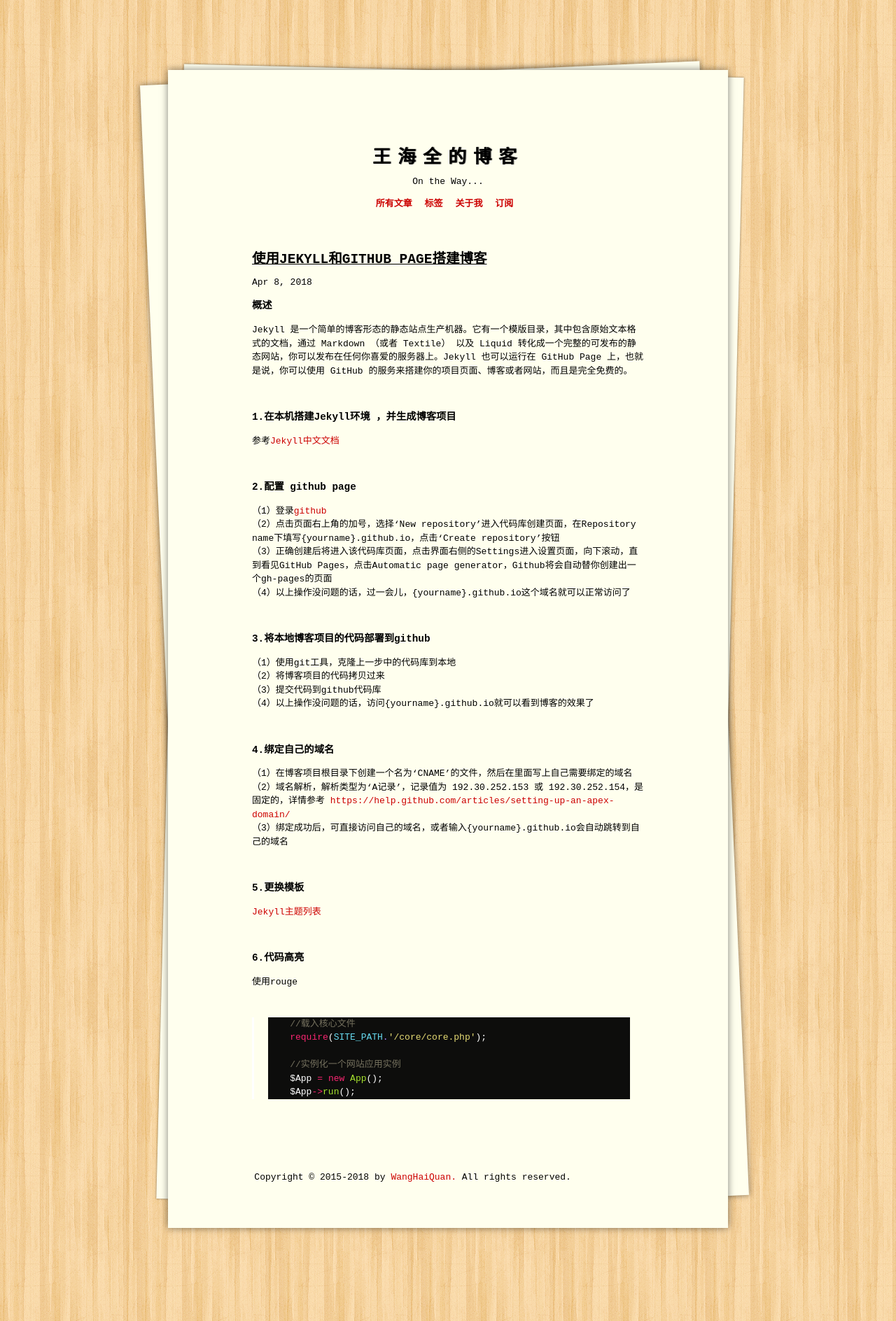
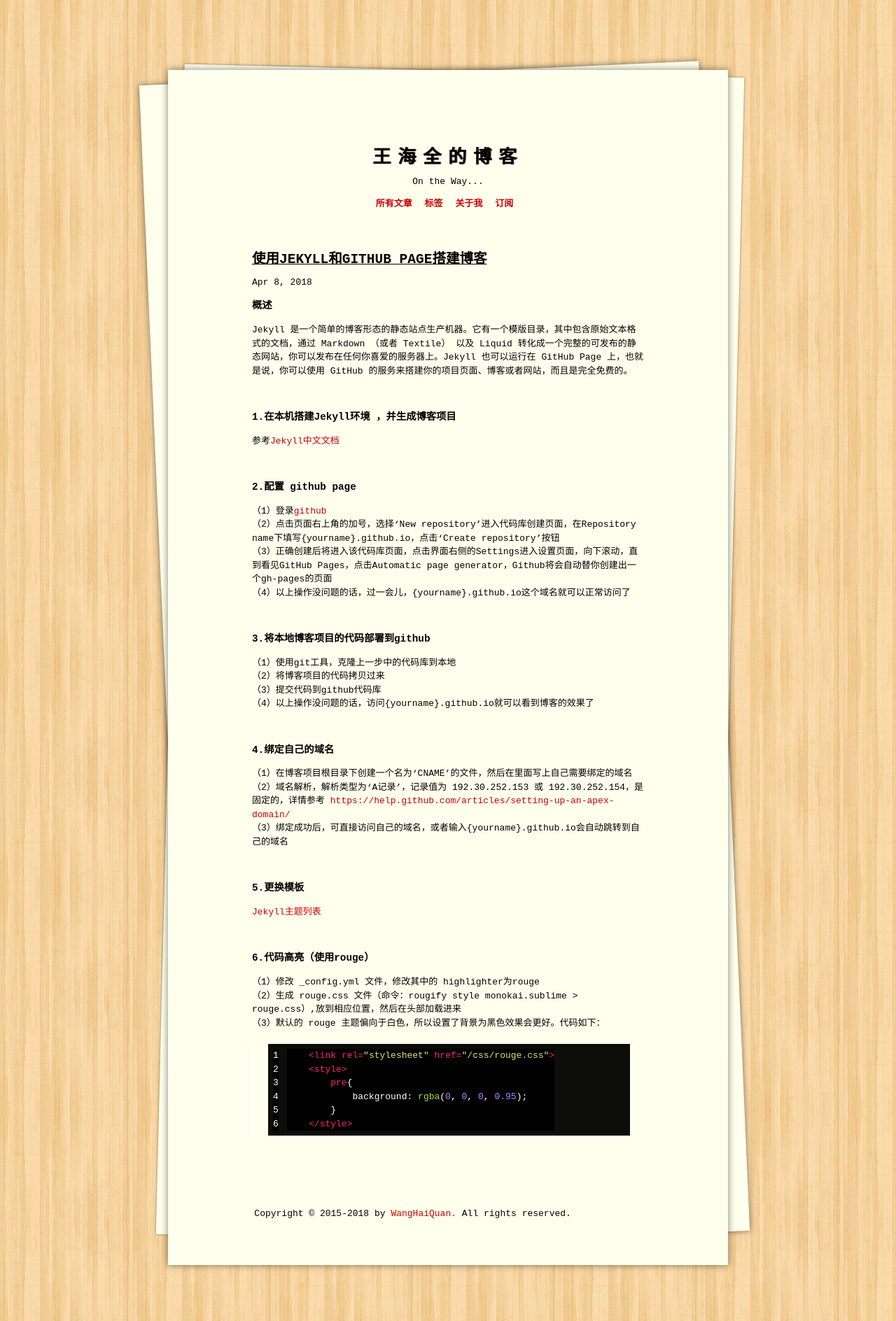
Before and after one commit to whq1988/whq1988.github.io, a Jekyll site: the page built from _posts/2018-04-08-BuildABlog.md, in a window 1280 px wide. Shown: the whole page at 70% size. Built offline with Jekyll 4.4.1, drawn with Linux system fonts in a browser that asks for light colours; grey boxes are pictures that could not be loaded.

Commit message:
测试代码高亮

```diff
--- a/_config.yml
+++ b/_config.yml
@@ -9,7 +9,7 @@ plugins: [jekyll-paginate]
 # Build settings
 markdown: kramdown
 permalink: pretty
-#highlighter: rouge
+highlighter: rouge
 paginate: 10
 
 # Links
--- a/_posts/2018-04-08-BuildABlog.md
+++ b/_posts/2018-04-08-BuildABlog.md
@@ -39,13 +39,15 @@ Jekyll 是一个简单的博客形态的静态站点生产机器。它有一个
 [Jekyll主题列表](http://jekyllthemes.org/)
 
 <br>
-### 6.代码高亮
-使用rouge
-{% highlight php %}
-    //载入核心文件
-    require(SITE_PATH.'/core/core.php');
-
-    //实例化一个网站应用实例
-    $App = new App();
-    $App->run();
+### 6.代码高亮（使用rouge）
+（1）修改 _config.yml 文件，修改其中的 highlighter为rouge
+（2）生成 rouge.css 文件（命令：rougify style monokai.sublime > rouge.css）,放到相应位置，然后在头部加载进来
+（3）默认的 rouge 主题偏向于白色，所以设置了背景为黑色效果会更好。代码如下：
+{% highlight css linenos %}
+    <link rel="stylesheet" href="{{ "/css/rouge.css" | prepend: site.baseurl }}">
+    <style>
+        pre{
+            background: rgba(0, 0, 0, 0.95);
+        }
+    </style>
 {% endhighlight %}
--- a/css/main.css
+++ b/css/main.css
@@ -119,7 +119,7 @@ h3 {
 
 /* code blocks */
 .highlight, blockquote {
-  margin: 40px 0px;
+  margin: 20px 0px;
   padding: 0px 20px;
   border-left-style: solid;
 }
```
Also changed, not shown: _drafts/markdown.md (+1 -1 lines).
